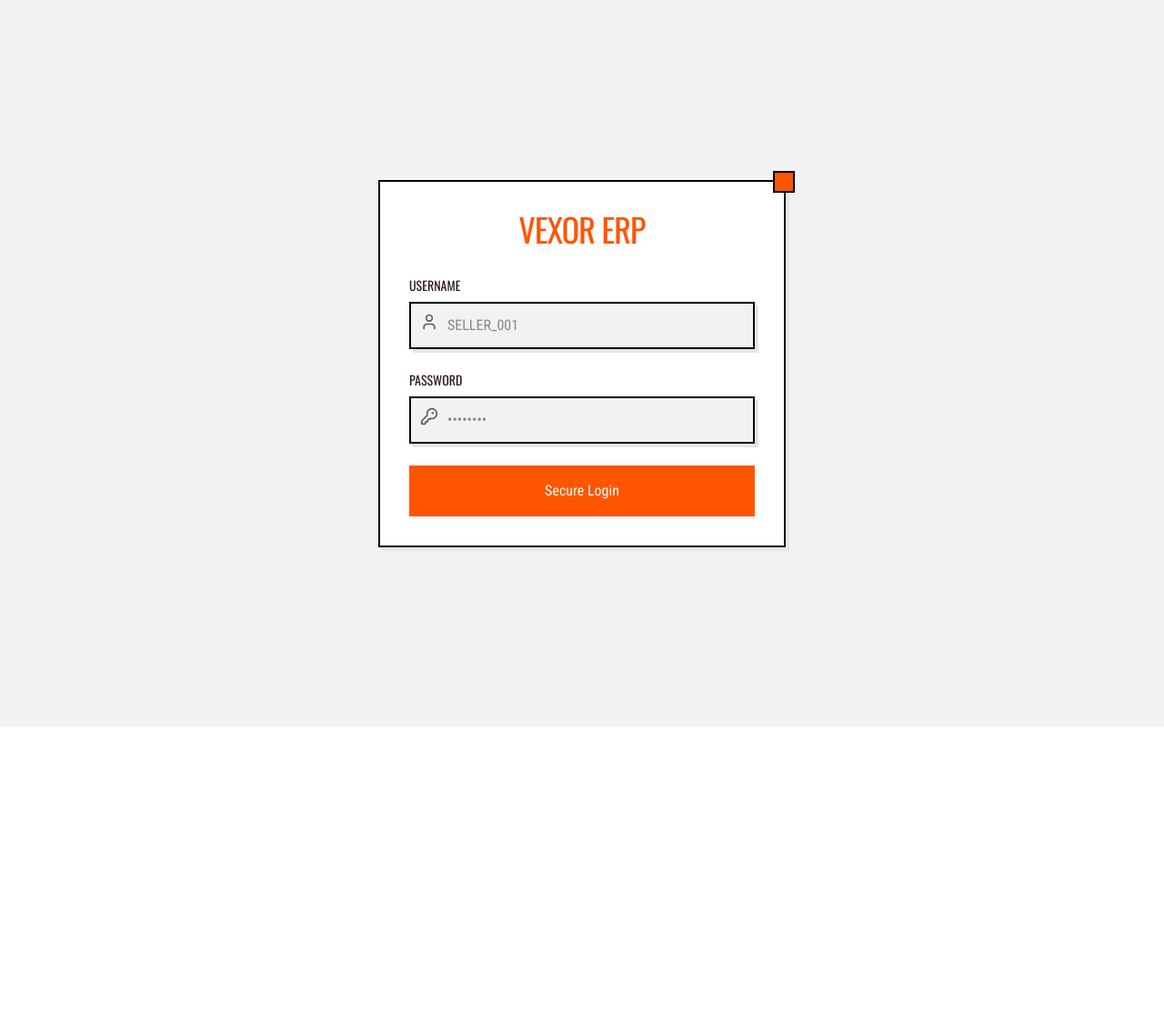
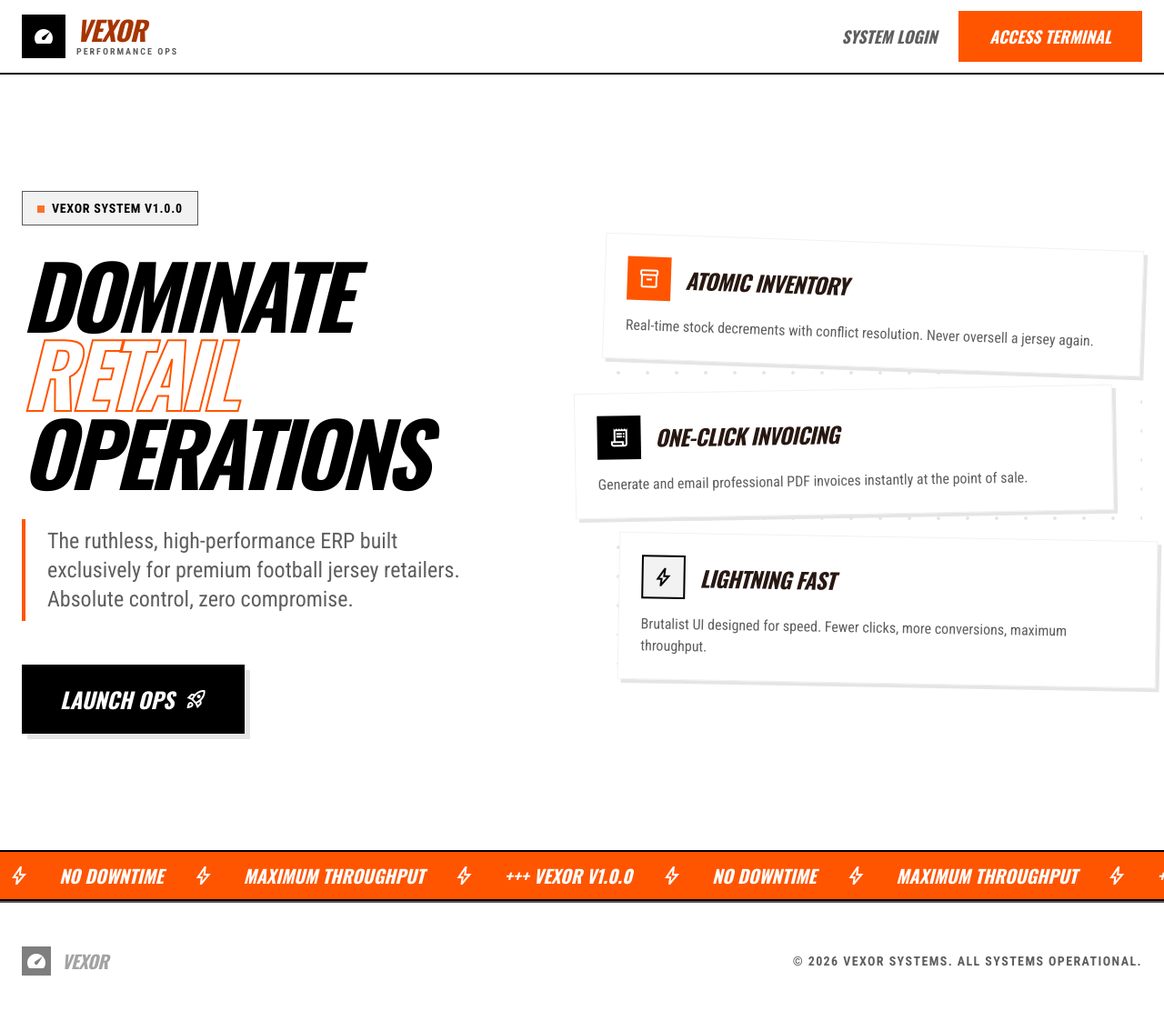
Before and after one commit to MURTAYES/vexor, a React (Vite) app in the folder frontend/: page / in a window 1280 px wide. Before the commit this address led to /login. Shown: the top 1112 px of the page at 91% size. Before the commit the page ends 800 px from the top, so only its background shows below. Built offline with nearby package versions, Linux system fonts and the light colour scheme; no server answers.

Commit message:
feat: add brutalist landing page

```diff
--- a/frontend/src/App.jsx
+++ b/frontend/src/App.jsx
@@ -8,6 +8,7 @@ import InventoryList from './views/InventoryList';
 import AddProduct from './views/AddProduct';
 import Checkout from './views/Checkout';
 import InvoiceList from './views/InvoiceList';
+import Landing from './views/Landing';
 
 const queryClient = new QueryClient();
 
@@ -21,6 +22,7 @@ function App() {
     <QueryClientProvider client={queryClient}>
       <Router>
         <Routes>
+          <Route path="/" element={<Landing />} />
           <Route path="/login" element={<Login />} />
           <Route
             path="/*"
@@ -28,7 +30,6 @@ function App() {
               <ProtectedRoute>
                 <Layout>
                   <Routes>
-                    <Route path="/" element={<Dashboard />} />
                     <Route path="/dashboard" element={<Dashboard />} />
                     <Route path="/inventory" element={<InventoryList />} />
                     <Route path="/inventory/new" element={<AddProduct />} />
--- /dev/null
+++ b/frontend/src/views/Landing.jsx
@@ -0,0 +1,153 @@
+import { Link } from 'react-router-dom';
+
+const Landing = () => {
+  return (
+    <div className="min-h-screen bg-surface-light font-body overflow-x-hidden selection:bg-vexor-orange selection:text-white flex flex-col">
+      {/* Navigation */}
+      <nav className="border-b-2 border-vexor-black bg-surface-light sticky top-0 z-50">
+        <div className="max-w-7xl mx-auto px-6 h-20 flex items-center justify-between">
+          <div className="flex items-center gap-3 group">
+            <div className="w-12 h-12 bg-vexor-black flex items-center justify-center group-hover:bg-vexor-orange transition-colors">
+              <span className="material-symbols-outlined text-white text-[32px]" style={{ fontVariationSettings: "'FILL' 1" }}>speed</span>
+            </div>
+            <div>
+              <h1 className="font-headline text-3xl font-bold italic text-primary uppercase leading-none group-hover:text-vexor-orange transition-colors">VEXOR</h1>
+              <p className="font-body text-[10px] font-bold text-secondary uppercase tracking-[0.2em] leading-none mt-1">PERFORMANCE OPS</p>
+            </div>
+          </div>
+          <div className="flex items-center gap-6">
+            <Link to="/login" className="font-headline text-lg italic uppercase font-bold text-secondary hover:text-vexor-black transition-colors">
+              System Login
+            </Link>
+            <Link
+              to="/login"
+              className="bg-vexor-orange text-white px-8 py-3 font-headline text-lg italic uppercase font-bold border-2 border-transparent hover:border-vexor-black hover:shadow-[4px_4px_0px_#000000] transition-all hover:-translate-y-1"
+            >
+              Access Terminal
+            </Link>
+          </div>
+        </div>
+      </nav>
+
+      {/* Hero Section */}
+      <main className="flex-1">
+        <div className="max-w-7xl mx-auto px-6 py-20 lg:py-32 grid grid-cols-1 lg:grid-cols-2 gap-12 items-center">
+          <div className="space-y-8">
+            <div className="inline-block bg-surface-neutral border border-border-muted px-4 py-2 font-body text-sm font-bold uppercase tracking-wider text-vexor-black">
+              <span className="inline-block w-2 h-2 bg-vexor-orange rounded-full mr-2 animate-pulse"></span>
+              Vexor System v1.0.0
+            </div>
+
+            <h1 className="font-headline text-6xl lg:text-8xl font-bold italic uppercase leading-[0.9] tracking-tighter text-vexor-black">
+              DOMINATE <br />
+              <span className="text-transparent" style={{ WebkitTextStroke: '2px #FF5500' }}>RETAIL</span><br />
+              OPERATIONS
+            </h1>
+
+            <p className="font-body text-xl lg:text-2xl text-secondary max-w-lg border-l-4 border-vexor-orange pl-6 py-2">
+              The ruthless, high-performance ERP built exclusively for premium football jersey retailers. Absolute control, zero compromise.
+            </p>
+
+            <div className="flex flex-wrap gap-4 pt-4">
+              <Link
+                to="/login"
+                className="bg-vexor-black text-white px-10 py-5 font-headline text-2xl italic uppercase font-bold border-2 border-vexor-black hover:bg-vexor-orange hover:border-vexor-orange transition-colors flex items-center gap-3 shadow-[6px_6px_0px_#E5E5E5] hover:shadow-[6px_6px_0px_#000000]"
+              >
+                Launch Ops
+                <span className="material-symbols-outlined">rocket_launch</span>
+              </Link>
+            </div>
+          </div>
+
+          <div className="relative">
+            {/* Decorative background grid */}
+            <div className="absolute inset-0 grid grid-cols-4 grid-rows-4 gap-4 opacity-10 pointer-events-none" style={{ backgroundImage: 'radial-gradient(#000 2px, transparent 2px)', backgroundSize: '32px 32px' }}></div>
+
+            {/* Feature Cards Showcase */}
+            <div className="relative z-10 grid gap-6">
+              <div className="brutal-card p-6 transform rotate-2 hover:rotate-0 transition-transform duration-300">
+                <div className="flex items-center gap-4 mb-4">
+                  <div className="w-12 h-12 bg-vexor-orange flex items-center justify-center">
+                    <span className="material-symbols-outlined text-white">inventory_2</span>
+                  </div>
+                  <h3 className="font-headline text-2xl font-bold italic uppercase">Atomic Inventory</h3>
+                </div>
+                <p className="font-body text-secondary">Real-time stock decrements with conflict resolution. Never oversell a jersey again.</p>
+              </div>
+
+              <div className="brutal-card p-6 transform -translate-x-8 -rotate-1 hover:rotate-0 transition-transform duration-300">
+                <div className="flex items-center gap-4 mb-4">
+                  <div className="w-12 h-12 bg-vexor-black flex items-center justify-center">
+                    <span className="material-symbols-outlined text-white">receipt_long</span>
+                  </div>
+                  <h3 className="font-headline text-2xl font-bold italic uppercase">One-Click Invoicing</h3>
+                </div>
+                <p className="font-body text-secondary">Generate and email professional PDF invoices instantly at the point of sale.</p>
+              </div>
+
+              <div className="brutal-card p-6 transform translate-x-4 rotate-1 hover:rotate-0 transition-transform duration-300">
+                <div className="flex items-center gap-4 mb-4">
+                  <div className="w-12 h-12 bg-surface-neutral border-2 border-vexor-black flex items-center justify-center">
+                    <span className="material-symbols-outlined text-vexor-black">bolt</span>
+                  </div>
+                  <h3 className="font-headline text-2xl font-bold italic uppercase">Lightning Fast</h3>
+                </div>
+                <p className="font-body text-secondary">Brutalist UI designed for speed. Fewer clicks, more conversions, maximum throughput.</p>
+              </div>
+            </div>
+          </div>
+        </div>
+
+        {/* Ticker Tape */}
+        <div className="border-y-2 border-vexor-black bg-vexor-orange overflow-hidden py-3">
+          <div className="flex whitespace-nowrap animate-[scroll_20s_linear_infinite]">
+            <div className="flex items-center gap-8 font-headline text-xl italic uppercase font-bold text-white px-4">
+              <span>+++ VEXOR V1.0.0</span>
+              <span className="material-symbols-outlined">bolt</span>
+              <span>NO DOWNTIME</span>
+              <span className="material-symbols-outlined">bolt</span>
+              <span>MAXIMUM THROUGHPUT</span>
+              <span className="material-symbols-outlined">bolt</span>
+              <span>+++ VEXOR V1.0.0</span>
+              <span className="material-symbols-outlined">bolt</span>
+              <span>NO DOWNTIME</span>
+              <span className="material-symbols-outlined">bolt</span>
+              <span>MAXIMUM THROUGHPUT</span>
+              <span className="material-symbols-outlined">bolt</span>
+              <span>+++ VEXOR V1.0.0</span>
+              <span className="material-symbols-outlined">bolt</span>
+              <span>NO DOWNTIME</span>
+              <span className="material-symbols-outlined">bolt</span>
+              <span>MAXIMUM THROUGHPUT</span>
+            </div>
+          </div>
+        </div>
+      </main>
+
+      <footer className="border-t-2 border-border-muted bg-surface-light py-12">
+        <div className="max-w-7xl mx-auto px-6 flex flex-col md:flex-row justify-between items-center gap-6">
+          <div className="flex items-center gap-3 opacity-50 grayscale">
+            <div className="w-8 h-8 bg-vexor-black flex items-center justify-center">
+              <span className="material-symbols-outlined text-white text-[20px]" style={{ fontVariationSettings: "'FILL' 1" }}>speed</span>
+            </div>
+            <div>
+              <h1 className="font-headline text-xl font-bold italic text-primary uppercase leading-none">VEXOR</h1>
+            </div>
+          </div>
+          <p className="font-body text-sm font-bold uppercase text-secondary tracking-widest">
+            © {new Date().getFullYear()} Vexor Systems. All systems operational.
+          </p>
+        </div>
+      </footer>
+
+      <style dangerouslySetInnerHTML={{__html: `
+        @keyframes scroll {
+          0% { transform: translateX(0); }
+          100% { transform: translateX(-50%); }
+        }
+      `}} />
+    </div>
+  );
+};
+
+export default Landing;
```
